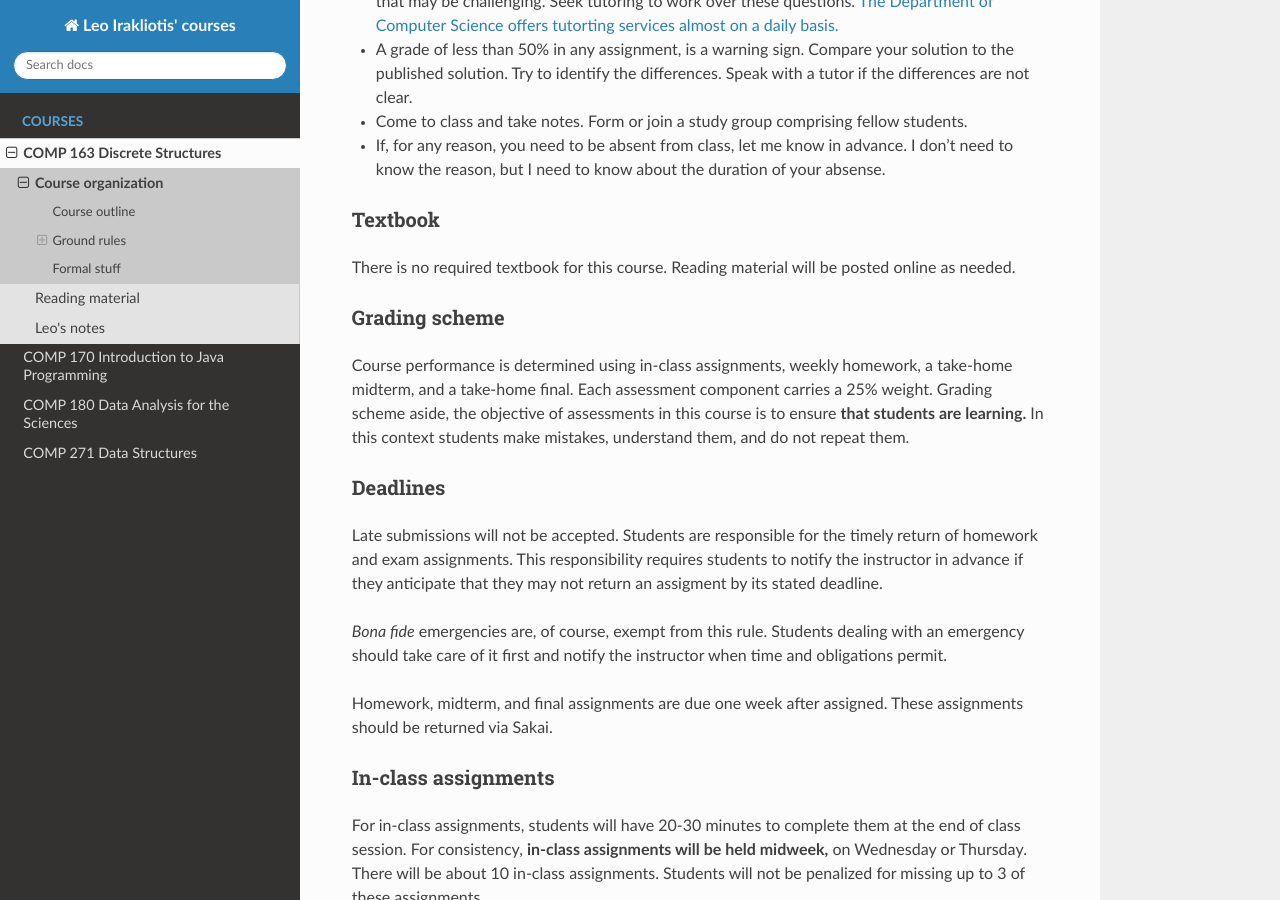
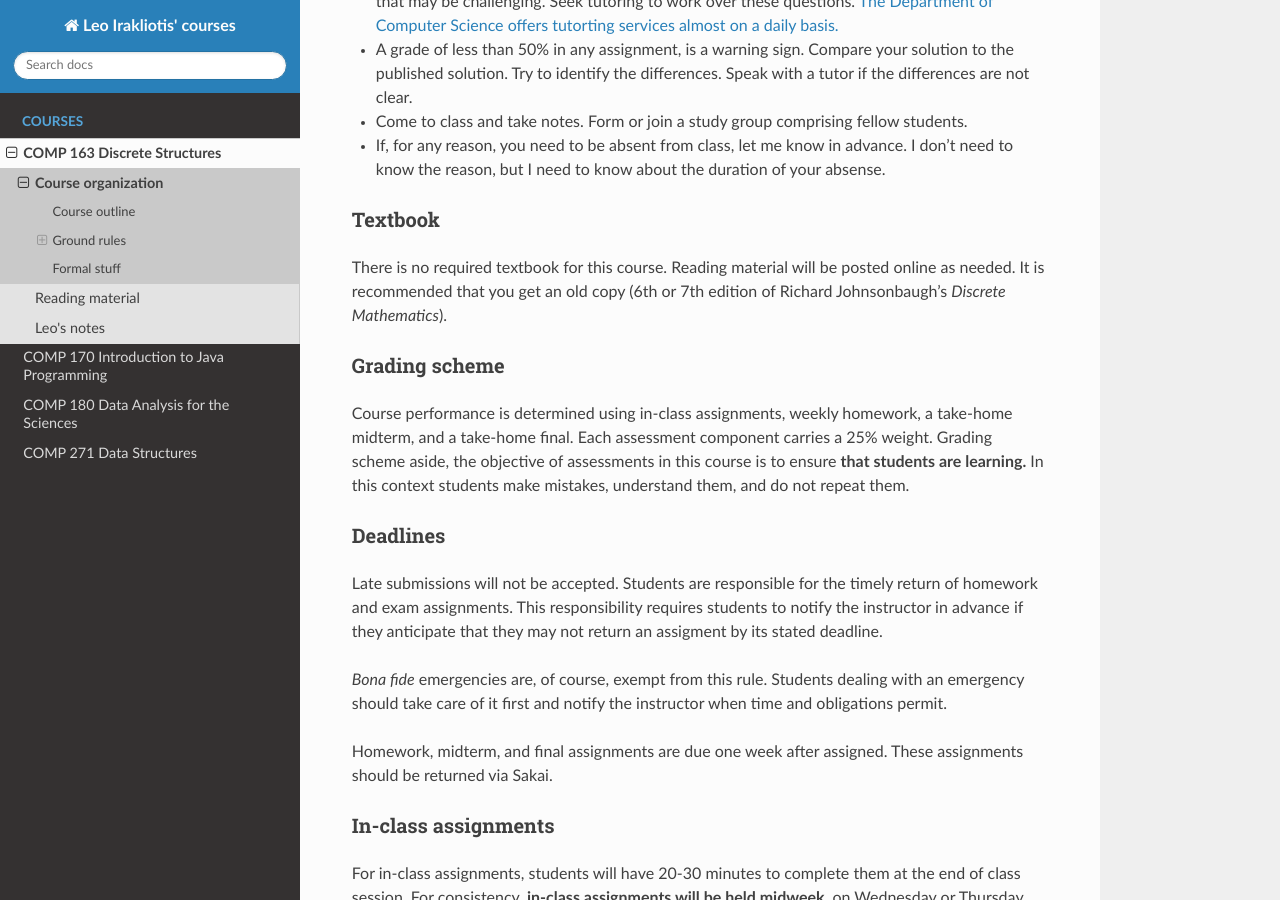
Before and after one commit to sleepyjaree/cdp, a Sphinx documentation site: the page built from source/COMP163/organization.rst, in a window 1280 px wide and 900 px high, scrolled down 836 px. Built offline with Sphinx 7.4.7 and the Read the Docs theme 2.0.0, drawn with Linux system fonts in a browser that asks for light colours.

Commit message:
Leo's first update following George's work

```diff
--- a/source/COMP163/organization.rst
+++ b/source/COMP163/organization.rst
@@ -19,7 +19,7 @@
 
 Textbook
 ++++++++
-There is no required textbook for this course. Reading material will be posted online as needed.
+There is no required textbook for this course. Reading material will be posted online as needed. It is recommended that you get an old copy (6th or 7th edition of Richard Johnsonbaugh's *Discrete Mathematics*).
 
 
 Grading scheme
```
